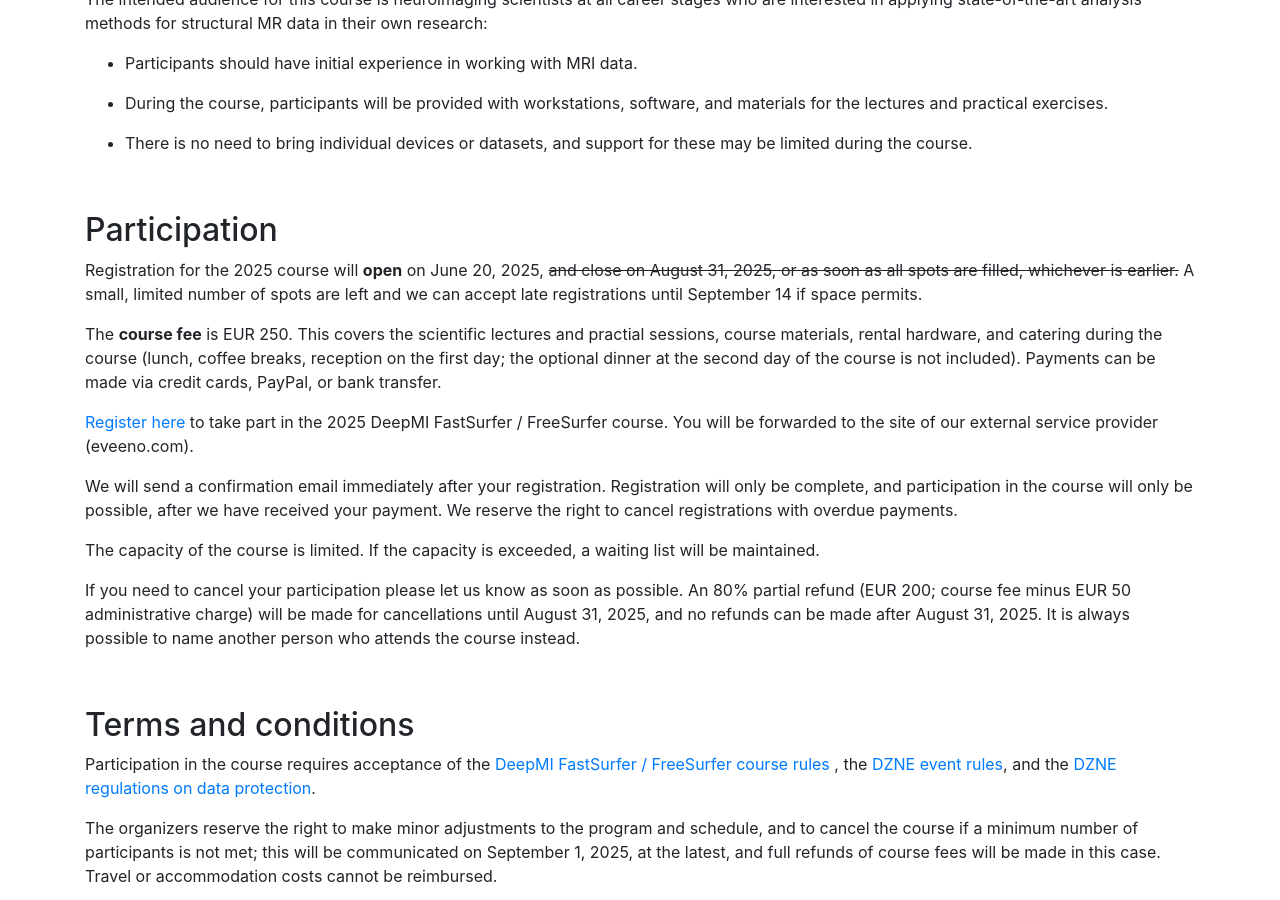
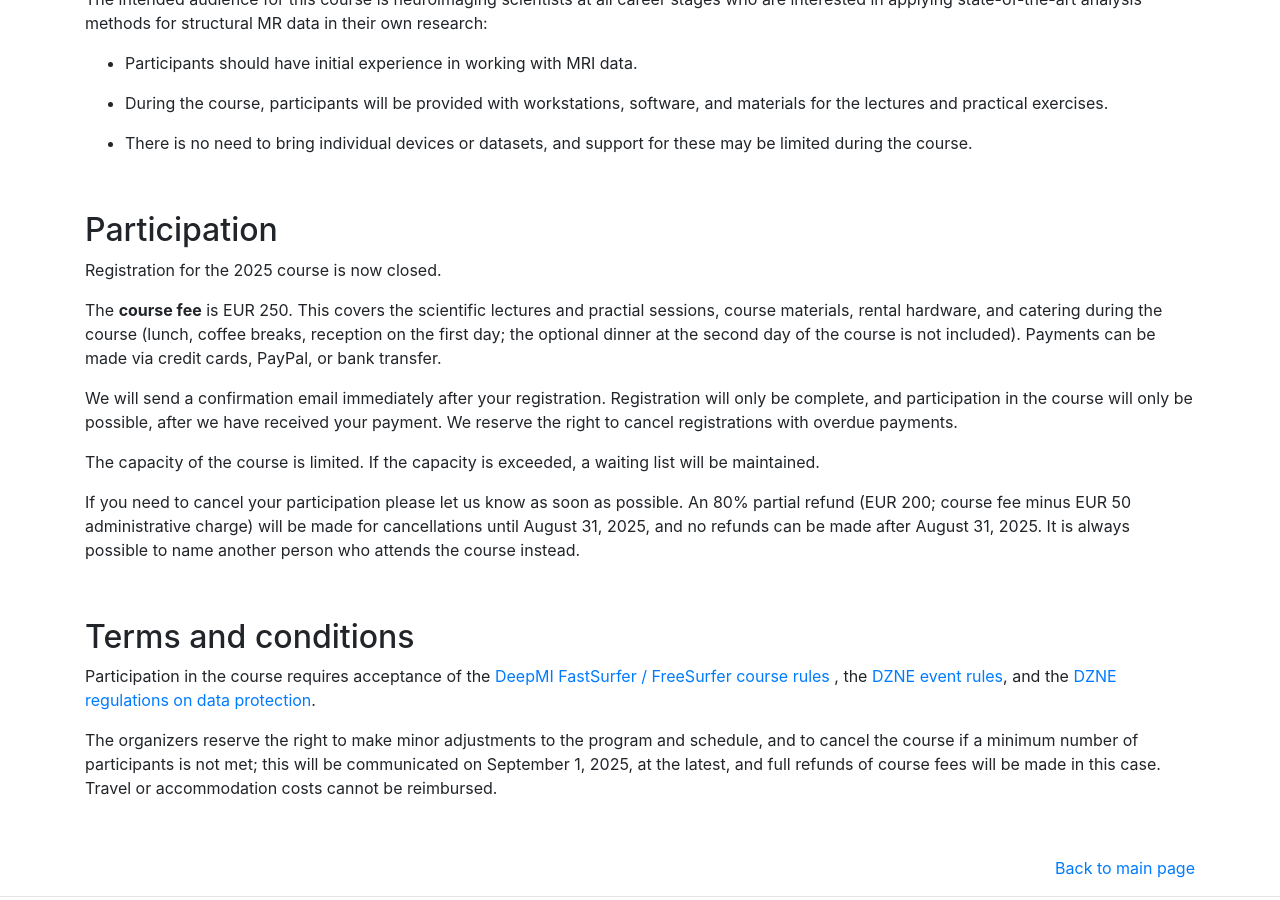
Before and after one commit to Deep-MI/Deep-MI.github.io, a Jekyll site: the page built from events/workshops/fastsurfer-course-2025/registration.md, in a window 1280 px wide and 900 px high, scrolled down 581 px. Built offline with Jekyll 4.4.1, drawn with Linux system fonts in a browser that asks for light colours; nearby versions of some CDN libraries; comment, search, counter and statistics services are not loaded.

Commit message:
Update registration.md

```diff
--- a/events/workshops/fastsurfer-course-2025/registration.md
+++ b/events/workshops/fastsurfer-course-2025/registration.md
@@ -31,11 +31,9 @@ The intended audience for this course is neuroimaging scientists at all career s
 
 ## Participation
 
-Registration for the 2025 course will **open** on June 20, 2025, ~~and close on August 31, 2025, or as soon as all spots are filled, whichever is earlier.~~ A small, limited number of spots are left and we can accept late registrations until September 14 if space permits.
+Registration for the 2025 course is now closed.
 
 The **course fee** is EUR 250. This covers the scientific lectures and practial sessions, course materials, rental hardware, and catering during the course (lunch, coffee breaks, reception on the first day; the optional dinner at the second day of the course is not included). Payments can be made via credit cards, PayPal, or bank transfer.
-
-[Register here](https://eveeno.com/818352779) to take part in the 2025 DeepMI FastSurfer / FreeSurfer course. You will be forwarded to the site of our external service provider (eveeno.com).
 
 We will send a confirmation email immediately after your registration. Registration will only be complete, and participation in the course will only be possible, after we have received your payment. We reserve the right to cancel registrations with overdue payments.
 
```
